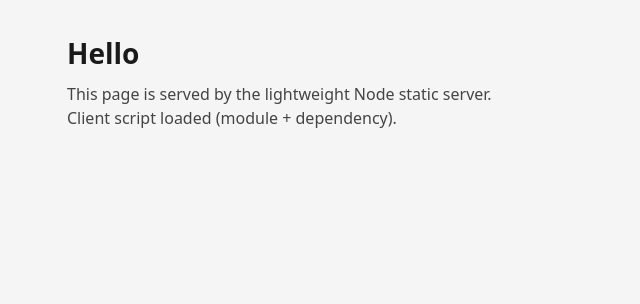
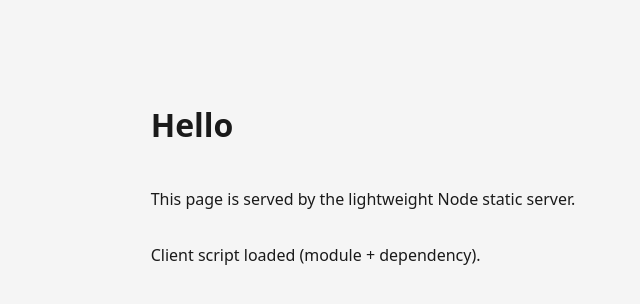
Before and after one commit to kenese/web-node-starter, a website with bundled scripts: page web/public/index.html in a window 1280 px wide. Shown: the whole page, without its empty margins (277-917 px from the left). Built offline with nearby package versions, Linux system fonts and the light colour scheme.

Commit message:
better base css

```diff
--- a/web/public/styles.css
+++ b/web/public/styles.css
@@ -14,18 +14,8 @@ body {
 }
 
 main {
-  max-width: 40rem;
   margin: 0 auto;
-  padding: 2rem 1.5rem;
+  display: grid;
+  place-content: center;
+  padding-top: 10vh;
 }
-
-h1 {
-  margin: 0 0 0.5rem;
-  font-size: 1.75rem;
-  font-weight: 600;
-}
-
-p {
-  margin: 0;
-  color: #444;
-}
```
Also changed, not shown: web/public/index.html (+3 -3 lines).
